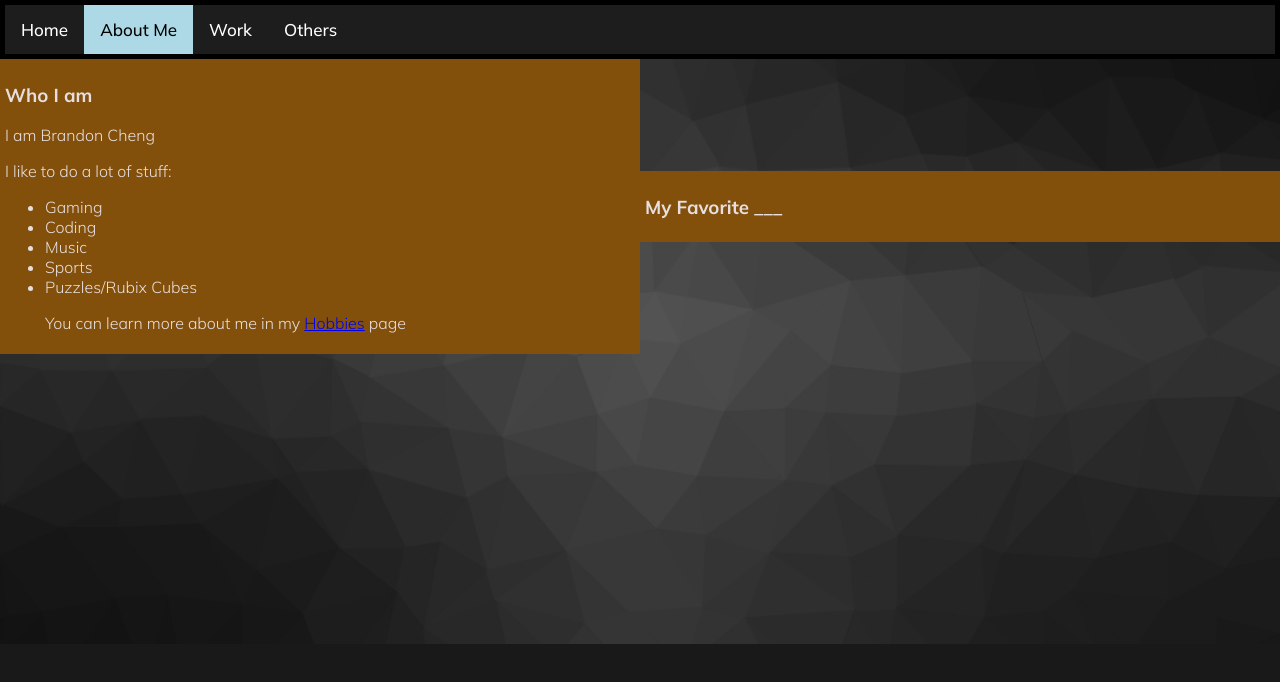
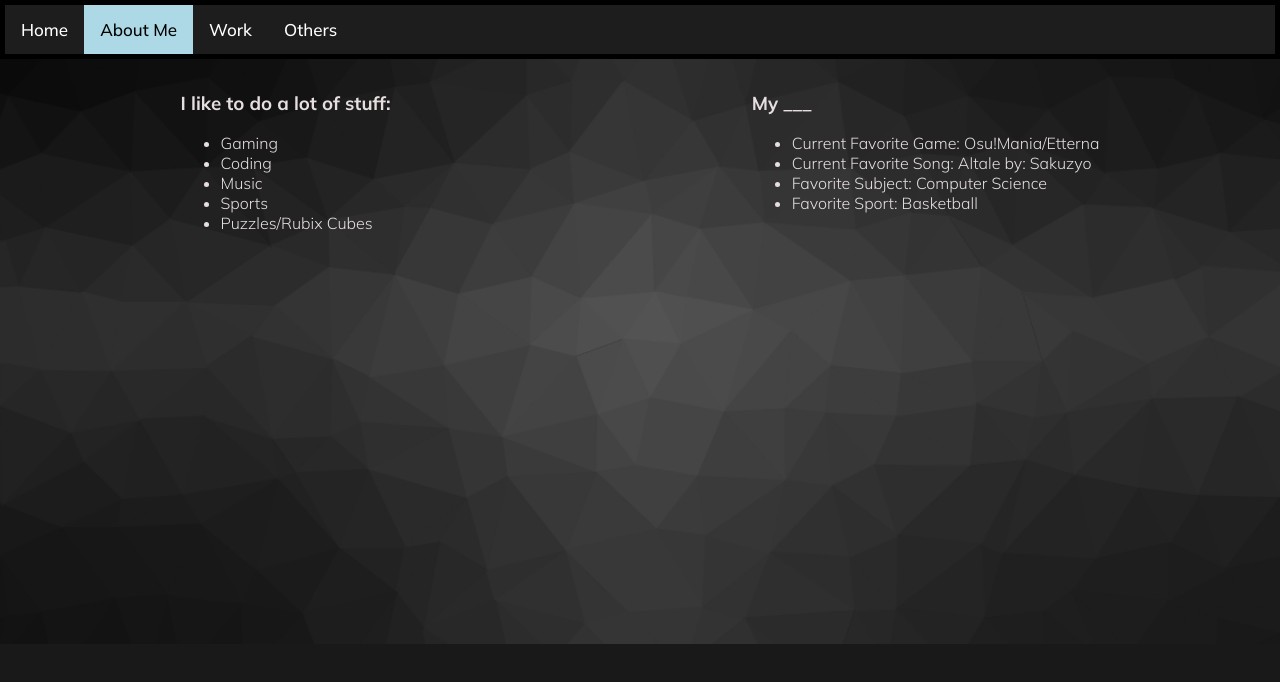
Before and after one commit to TetraTrooper/TetraTrooper.github.io, a plain HTML site: page About Me.html in a window 1280 px wide. Drawn offline with Linux system fonts and the light colour scheme.

Commit message:
-Changed link colors -Edited About Me -Added stuff to work

```diff
--- a/About Me.html
+++ b/About Me.html
@@ -1,5 +1,6 @@
 <!DOCTYPE html>
 <html lang="en">
+
 <head>
   <meta charset="UTF-8">
   <meta http-equiv="X-UA-Compatible" content="IE=edge">
@@ -7,18 +8,19 @@
   <title>About Me</title>
   <link rel="stylesheet" href="CSS/Default.css">
   <style>
-        section{
+    section {
       display: flex;
       flex-direction: row;
     }
+
     div {
-            background-color: rgb(131, 80, 12);
       margin: auto;
-            padding: 5px;
-            width: 750px;
+      margin-top: 10px;
+      padding: 3px;
     }
   </style>
 </head>
+
 <body>
   <header>
     <nav>
@@ -30,19 +32,25 @@
   </header>
   <section>
     <div>
-            <h3>Who I am</h3>
-            <p>I am Brandon Cheng</p>
-            <p>I like to do a lot of stuff:</p>
+
+      <h3>I like to do a lot of stuff:</h3>
       <ul>
         <li>Gaming</li>
         <li>Coding</li>
         <li>Music</li>
         <li>Sports</li>
         <li>Puzzles/Rubix Cubes</li>
-            <p>You can learn more about me in my <a href="Hobbies.html">Hobbies</a> page</p>
+      </ul>
     </div>
-        <div><h3>My Favorite ___</h3>
+    <div>
+      <h3>My ___</h3>
+      <ul>
+        <li>Current Favorite Game: Osu!Mania/Etterna</li>
+        <li>Current Favorite Song: Altale by: Sakuzyo</li>
+        <li>Favorite Subject: Computer Science</li>
+        <li>Favorite Sport: Basketball</li>
     </div>
   </section>
 </body>
+
 </html>
--- a/CSS/Default.css
+++ b/CSS/Default.css
@@ -12,6 +12,9 @@
 header{
     background-color: black;
     padding: 5px;
+}
+a{
+  color: rgb(95, 202, 216)
 }
 nav{
     font-family: 'Mulish', sans-serif;
```
Also changed, not shown: Work.html (+8 -0 lines), 2 other files. Lines whose indentation alone changed are shown as unchanged.
